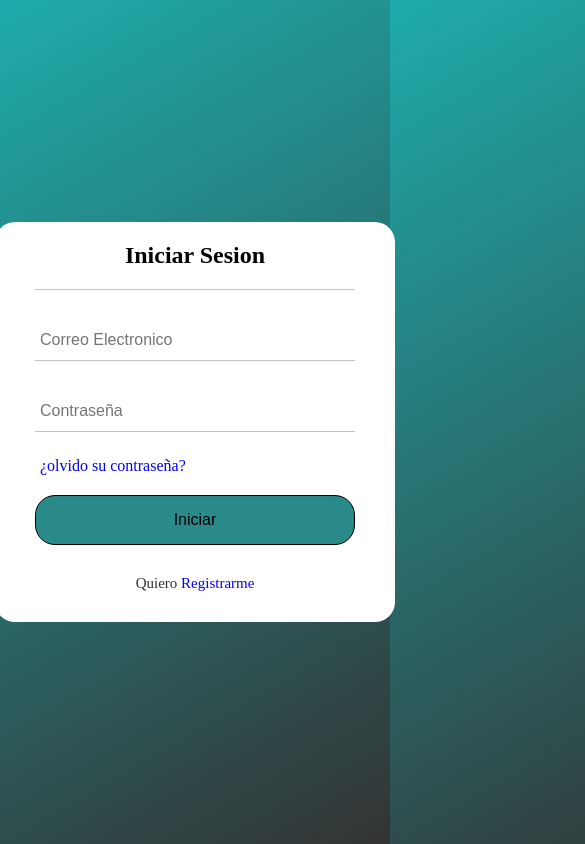
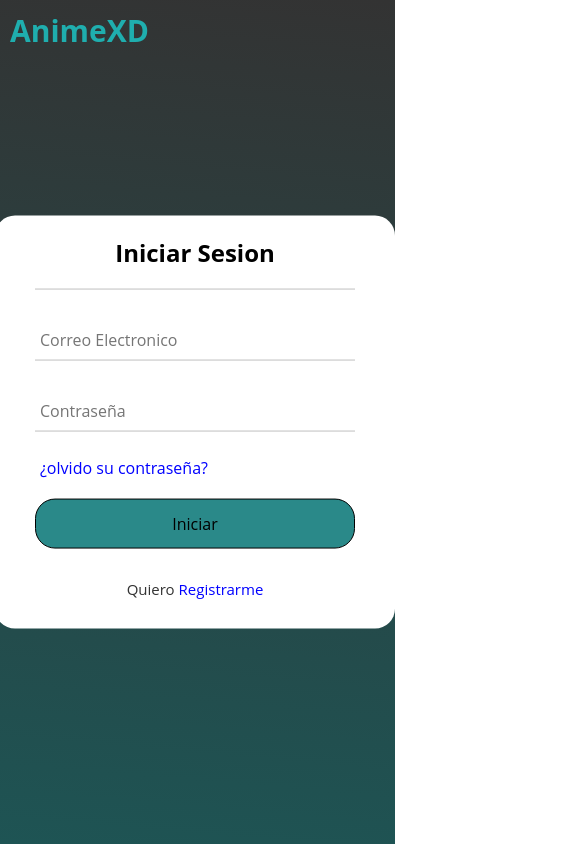
Before and after one commit to Rastelli1/plataforma-anime, a plain HTML site: page form-login.html in a window 390 px wide. Shown: the top 844 px of the page, 585 px wide, since content can reach past the window. Drawn offline with Linux system fonts and the light colour scheme.

Commit message:
form registro

```diff
--- /dev/null
+++ b/css/style-login.css
@@ -0,0 +1,113 @@
+* {
+    font-family: "Open Sans", sans-serif;
+}
+
+body {
+    margin: 0;
+    padding: 0;
+    background: linear-gradient(5deg, rgb(30, 84, 84), #333);
+    height: 100vh;
+}
+
+header {
+    height: 80px;
+    position: relative;
+    margin-bottom: 20px;
+}
+
+.logo {
+    position: absolute;
+    font-size: 30px;
+    font-weight: bold;
+    top: 10px;
+    left: 10px;
+}
+
+.logo-link {
+    display: inline-block;
+    transition: transform 0.3s;
+    text-decoration: none;
+    color: rgb(31, 174, 174);
+}
+
+.logo-link:hover {
+    transform: scale(1.1);
+}
+.login-contenedor{
+    position: absolute;
+    top: 50%;
+    left: 50%;
+    transform: translate(-50%,-50%);
+    width: 400px;
+    background: white;
+    border-radius:20px ;
+
+}
+.login-contenedor h2{
+    text-align: center;
+    padding: 0 0 20px 0;
+    border-bottom: 1px solid silver
+}
+
+.login-contenedor form{
+    padding:  0 40px;
+    box-sizing: border-box;
+
+}
+
+form .correo, form .contraseña{
+    position: relative;
+    border-bottom: 1px solid silver;
+    margin: 30px 0;
+}
+
+
+form input{
+    width: 100%;
+    padding: 0 5px;
+    height: 40px;
+    font-size: 16px;
+    border: none;
+    background: none ;
+    outline: none;
+
+}
+
+
+.recordar{
+    margin: -5px 0 20px 5px;
+    color: blue;
+    cursor: pointer;
+}
+.recordar:hover{
+    text-decoration: underline;
+}
+input[type="submit"]{
+    width: 100%;
+    height:50px ;
+    border: 1px solid;
+    background: rgb(42, 137, 137);
+    border-radius: 20px;
+}
+
+input[type="submit"]:hover{
+
+    background: rgb(54, 210, 210);
+    transition: 0.3s;
+    cursor: pointer;
+}
+
+.register{
+    margin: 30px 0;
+    text-align: center;
+    font-size: 15px;
+    color: #333;
+}
+.register  a{
+    color: blue;
+    text-decoration: none;
+}
+.register a:hover{
+    text-decoration: underline;
+
+}
--- a/css/style-register.css
+++ b/css/style-register.css
@@ -1,57 +1,86 @@
-body{
+* {
+    font-family: "Open Sans", sans-serif;
+}
+
+body {
     margin: 0;
     padding: 0;
-    background: linear-gradient(150deg,rgb(30, 171, 171) ,#333);
+    background: linear-gradient(5deg, rgb(30, 84, 84), #333);
     height: 100vh;
 }
-.login-contenedor{
+
+header {
+    height: 80px;
+    position: relative;
+    margin-bottom: 20px;
+}
+
+.logo {
     position: absolute;
-    top: 50%;
-    left: 50%;
-    transform: translate(-50%,-50%);
-    width: 400px;
+    font-size: 30px;
+    font-weight: bold;
+    top: 10px;
+    left: 10px;
+}
+
+.logo-link {
+    display: inline-block;
+    transition: transform 0.3s;
+    text-decoration: none;
+    color: rgb(31, 174, 174);
+}
+
+.logo-link:hover {
+    transform: scale(1.1);
+}
+
+.register-contenedor {
+    width: 500px;
+    height: 100%;
     background: white;
-    border-radius:20px ;
+    border-radius: 20px;
+    margin: 0 auto;
+    padding: 20px;
+    box-sizing: border-box;
+}
 
-}
-.login-contenedor h2{
+.register-contenedor h2 {
     text-align: center;
     padding: 0 0 20px 0;
-    border-bottom: 1px solid silver
+    border-bottom: 1px solid silver;
 }
 
-.login-contenedor form{
-    padding:  0 40px;
+.register-contenedor form {
+    padding: 0 40px;
     box-sizing: border-box;
+}
+
+div{
+    padding: 14px;
+    margin: 20px;
 
 }
 
-form .correo, form .contraseña{
-    position: relative;
+.contenedor input,select{
+    width: calc(100% - 16px);
+    padding: 8px 8px 8px 8px;
+    outline: none;
+    border: none;
+    background-color: #ffffff;
+    color: #000000;
+    box-sizing: content-box;
     border-bottom: 1px solid silver;
-    margin: 30px 0;
 }
 
 
 form input{
-    width: 200%;
-    padding: 0 5px;
-    height: 40px;
-    font-size: 16px;
+    font-size: 20px;
     border: none;
     background: none ;
     outline: none;
 }
 
 
-.recordar{
-    margin: -5px 0 20px 5px;
-    color: blue;
-    cursor: pointer;
-}
-.recordar:hover{
-    text-decoration: underline;
-}
 input[type="submit"]{
     width: 100%;
     height:50px ;
@@ -81,3 +110,46 @@ input[type="submit"]:hover{
     text-decoration: underline;
 
 }
+.checkbox{
+    display: flex;
+    gap: 5px;
+    align-items: center;
+    margin-bottom: 1rem;
+    margin-bottom: 1rem;
+    font-size: 15px;
+    color: #000000;
+    outline: none;
+    user-select: none;
+}
+@media screen and (max-width:1200px){
+
+    header{
+        display: block;
+        padding: 0;
+    }
+
+    .logo a{
+        display: inline-block;
+        padding: 15px 30px;
+    }
+    .register-contenedor {
+        width: 310px;
+        height: 100%;
+        background: white;
+        border-radius: 20px;
+        margin: 0 auto;
+        padding: 20px;
+        box-sizing: border-box;
+    }
+    div{
+        padding: 5px;
+        margin: 20px;
+
+    }
+    form input{
+        font-size: 15px;
+        border: none;
+        background: none ;
+        outline: none;
+    }
+}
--- a/form-login.html
+++ b/form-login.html
@@ -3,11 +3,17 @@
 <head>
     <meta charset="UTF-8">
     <meta name="viewport" content="width=device-width, initial-scale=1.0">
-    <title>Registrarse</title>
-    <link rel="stylesheet" href="css/style-register.css">
+    <title>Login</title>
+    <link rel="stylesheet" href="css/style-login.css">
 </head>
 <body>
-     <!-- formulario de login y registro -->
+    <header>
+        <div class="logo">
+            <a href="index.html" class="logo-link">AnimeXD</a>
+        </div>
+    </header>
+    <main>
+         <!-- formulario de login y registro -->
      <div class="login-contenedor">
         <!-- formulario de login -->
         <form action="" class="form-login">
@@ -25,18 +31,11 @@
             <input type="submit" value="Iniciar">
 
             <div class="register">
-                Quiero <a href="">Registrarme</a>
+                Quiero <a href="form-register.html">Registrarme</a>
             </div>
         </form>
-        <!-- formulario de registro-->
+    </div>
+    </main>
 
-        <!-- <form action="" class="form-register">
-            <h2>Registrarse</h2>
-            <input type="text" name="nombre" placeholder="Nombre completo">
-            <input type="email" name="correo" placeholder="Correo Electronico">
-            <input type="password" name="contraseña" placeholder="Contraseña">
-            <button>Registrarse</button>
-        </form> -->
-    </div>
 </body>
 </html>
```
Also changed, not shown: form-register.html (added, +100 -0 lines), index.html (+1 -4 lines).
